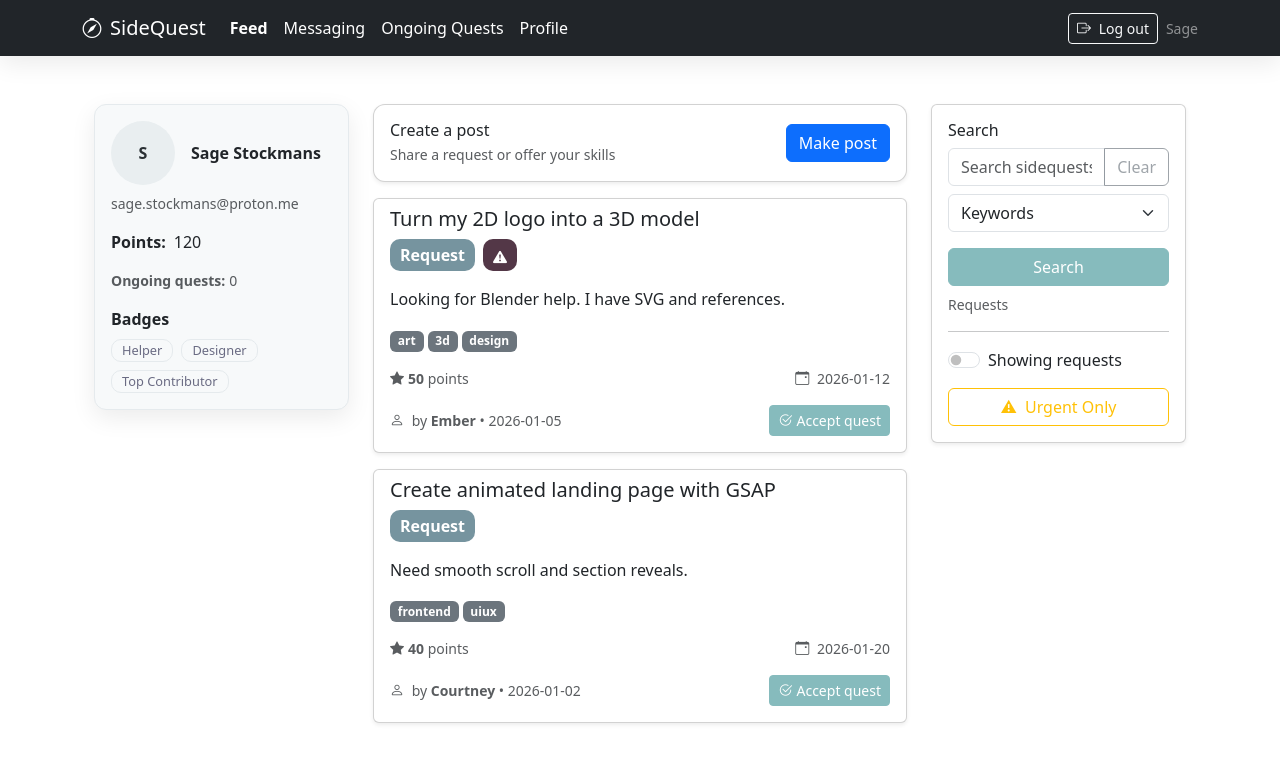
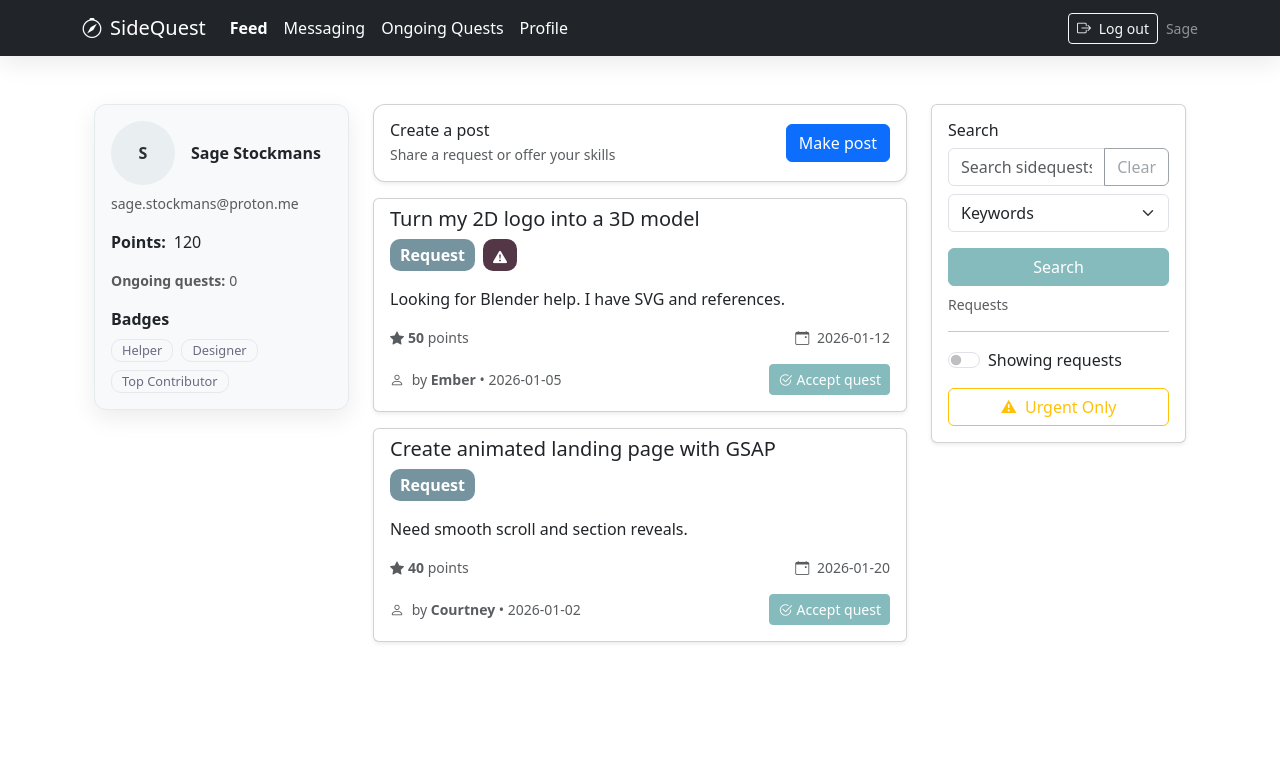
Before and after one commit to SirRicharod/mergemages-sidequest, an Angular app in the folder angular-frontend/: page / in a window 1280 px wide. Shown: the top 762 px of the page. Built offline with nearby package versions, Linux system fonts and the light colour scheme.

Commit message:
removed unnecessary tags

```diff
--- a/angular-frontend/src/app/components/feed/feed.html
+++ b/angular-frontend/src/app/components/feed/feed.html
@@ -22,17 +22,6 @@
       <div class="card-body pt-2">
         <!-- Description -->
         <p class="card-text mb-3">{{ item.description }}</p>
-
-      <!-- Tags -->
-      @if (item.tags && item.tags.length > 0) {
-      <div class="mb-3">
-        @for (tag of item.tags; track tag) {
-        <span class="badge bg-secondary me-1">
-          {{ tag }}
-        </span>
-        }
-      </div>
-      }
 
         <!-- Meta info: Points and deadline -->
         <div class="d-flex align-items-center justify-content-between mb-3 small text-muted">
--- a/angular-frontend/src/app/components/feed/feed.ts
+++ b/angular-frontend/src/app/components/feed/feed.ts
@@ -4,7 +4,7 @@ import { CommonModule } from '@angular/common';
 
 type PostType = 'request' | 'offer';
 type SearchMode = 'requests' | 'offers';
-type QueryMode = 'keywords' | 'profile' | 'skills' | 'tags';
+type QueryMode = 'keywords' | 'profile' | 'skills';
 
 export interface Sidequest {
   id: number;
@@ -14,7 +14,6 @@ export interface Sidequest {
   urgent: boolean;
   deadline?: string | null;
   points: number;
-  tags: string[];
   author: string;
   createdAt: string;
 }
@@ -33,10 +32,10 @@ export class FeedComponent {
   @Input() queryMode: QueryMode = 'keywords';
 
   items: Sidequest[] = [
-    { id: 1, title: 'Turn my 2D logo into a 3D model', description: 'Looking for Blender help. I have SVG and references.', type: 'request', urgent: true, deadline: '2026-01-12', points: 50, tags: ['art', '3d', 'design'], author: 'Ember', createdAt: '2026-01-05' },
-    { id: 2, title: 'I can design logos and brand kits', description: 'Offering graphic design help. Quick turnaround.', type: 'offer', urgent: false, deadline: null, points: 30, tags: ['art', 'design'], author: 'Moeke', createdAt: '2026-01-03' },
-    { id: 3, title: 'Create animated landing page with GSAP', description: 'Need smooth scroll and section reveals.', type: 'request', urgent: false, deadline: '2026-01-20', points: 40, tags: ['frontend', 'uiux'], author: 'Courtney', createdAt: '2026-01-02' },
-    { id: 4, title: 'I build REST APIs (Laravel, Node)', description: 'Happy to help with backend tasks and auth.', type: 'offer', urgent: false, deadline: null, points: 25, tags: ['backend', 'programming'], author: 'Sage', createdAt: '2026-01-01' }
+    { id: 1, title: 'Turn my 2D logo into a 3D model', description: 'Looking for Blender help. I have SVG and references.', type: 'request', urgent: true, deadline: '2026-01-12', points: 50, author: 'Ember', createdAt: '2026-01-05' },
+    { id: 2, title: 'I can design logos and brand kits', description: 'Offering graphic design help. Quick turnaround.', type: 'offer', urgent: false, deadline: null, points: 30, author: 'Moeke', createdAt: '2026-01-03' },
+    { id: 3, title: 'Create animated landing page with GSAP', description: 'Need smooth scroll and section reveals.', type: 'request', urgent: false, deadline: '2026-01-20', points: 40, author: 'Courtney', createdAt: '2026-01-02' },
+    { id: 4, title: 'I build REST APIs (Laravel, Node)', description: 'Happy to help with backend tasks and auth.', type: 'offer', urgent: false, deadline: null, points: 25, author: 'Sage', createdAt: '2026-01-01' }
   ];
 
   get visible(): Sidequest[] {
@@ -48,7 +47,6 @@ export class FeedComponent {
         switch (this.queryMode) {
           case 'keywords': return (x.title + ' ' + x.description).toLowerCase().includes(q);
           case 'profile': return x.author.toLowerCase().includes(q);
-          case 'skills': return x.tags.some(t => t.toLowerCase().includes(q));
           default: return true;
         }
       });
@@ -66,7 +64,6 @@ export class FeedComponent {
       urgent,
       deadline: null,
       points: 10,
-      tags: [],
       author: 'You',
       createdAt: new Date().toISOString().slice(0, 10)
     });
```
Also changed, not shown: angular-frontend/src/app/components/post-composer/post-composer.ts (+0 -26 lines). Lines whose indentation alone changed are shown as unchanged.
